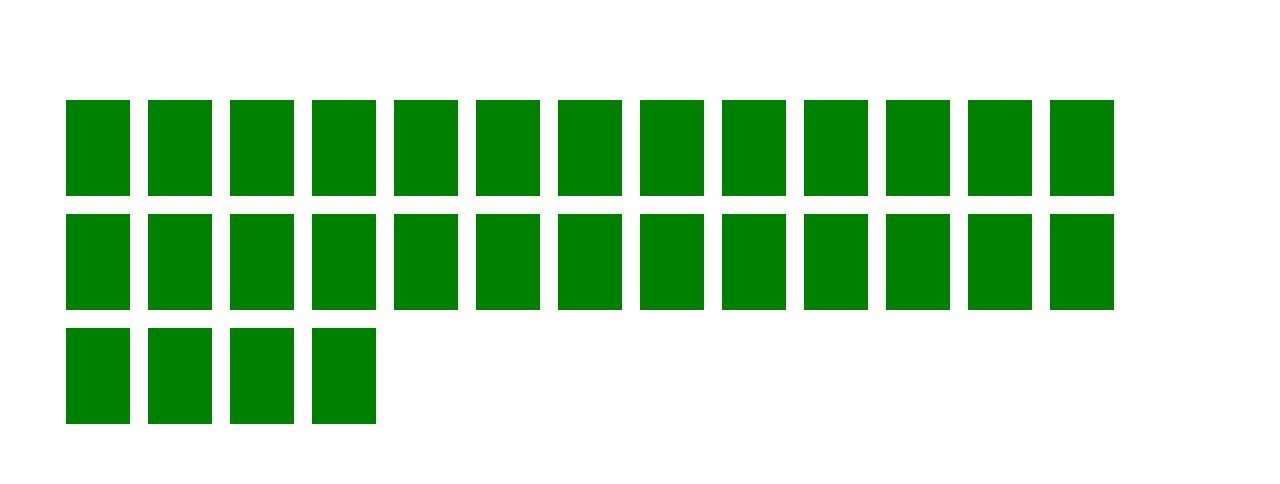
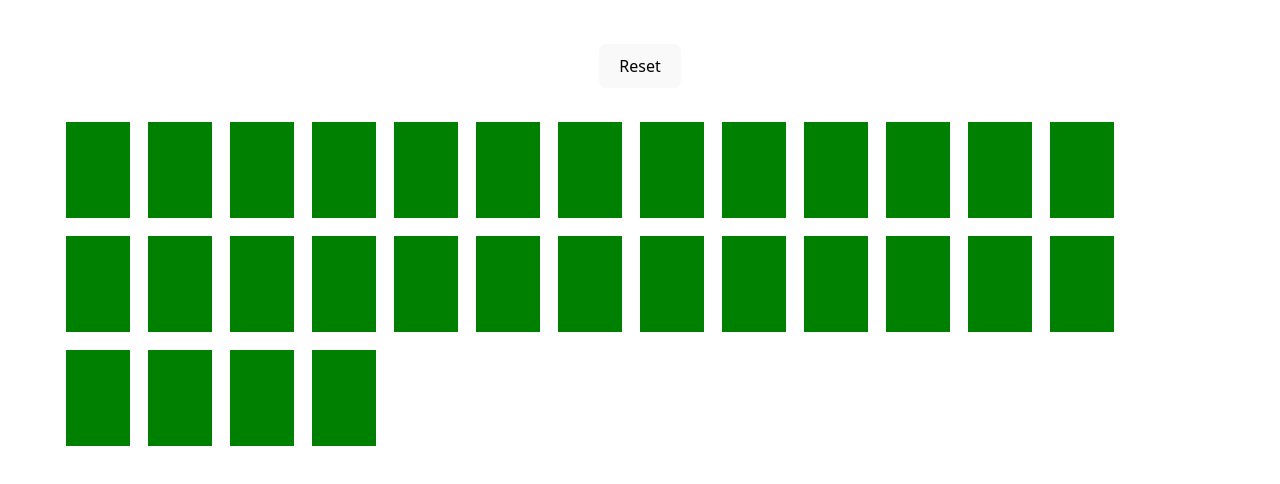
Before and after one commit to lalli-oni/assignment-aardvark, a React (Vite) app: page / in a window 1280 px wide. Shown: the part 138-622 px from the top of the page. Built offline with nearby package versions, Linux system fonts and the light colour scheme.

Commit message:
Add a reset button Implement reset action Move initial reducer state into boardReducer.ts

```diff
--- a/src/App.tsx
+++ b/src/App.tsx
@@ -1,16 +1,13 @@
 import { useEffect, useReducer } from 'react'
 
-import { boardReducer } from './state/boardReducer'
-
 import './App.css'
+import { boardReducer, initialState } from './state/boardReducer'
+import { type Card } from './models/card'
 
 import Board from './components/Board'
 
-import { type Card } from './models/card'
-import { generateDeck } from './util-functions/deckFunctions'
-
 function App() {
-  const [state, dispatch] = useReducer(boardReducer, { state: 'ongoing', cards: generateDeck(15) })
+  const [state, dispatch] = useReducer(boardReducer, initialState())
 
   function onCardClick(card: Card) {
     const currentlyRevealedCards = state.cards.filter((c) => c.visibility === 'revealed' && c.matched === false)
@@ -42,11 +39,15 @@ function App() {
     }
   }, [state.cards])
 
-  return (
-      <Board
-        boardState={state}
-        onCardClick={onCardClick}
-      />
+  return (<>
+    <div>
+      <button onClick={() => dispatch({ type: 'reset' })}>Reset</button>
+    </div>
+    <Board
+      boardState={state}
+      onCardClick={onCardClick}
+    />
+  </>
   )
 }
 
--- a/src/state/boardReducer.ts
+++ b/src/state/boardReducer.ts
@@ -1,5 +1,6 @@
-import { Board } from '../models/board';
-import { Card } from '../models/card';
+import { type Board } from '../models/board';
+import { type Card } from '../models/card';
+import { generateDeck } from '../util-functions/deckFunctions';
 
 type BoardAction =
 	{ type: 'reset' } |
@@ -7,10 +8,12 @@ type BoardAction =
 	{ type: 'accept-pair', payload: [Card, Card] } |
 	{ type: 'complete' }
 
+export const initialState = (): Board => ({ state: 'ongoing', cards: generateDeck(15) })
+
 export function boardReducer(state: Board, action: BoardAction): Board {
   switch (action.type) {
 		case 'reset':
-			throw new Error('Reset board feature not implemented.')
+			return initialState()
 		case 'flip-card': {
 			const cardIndex = state.cards.findIndex((c) => c.id === action.payload)
 			if (cardIndex === -1) throw new Error(`Can't find card ${action.payload}`)
```
